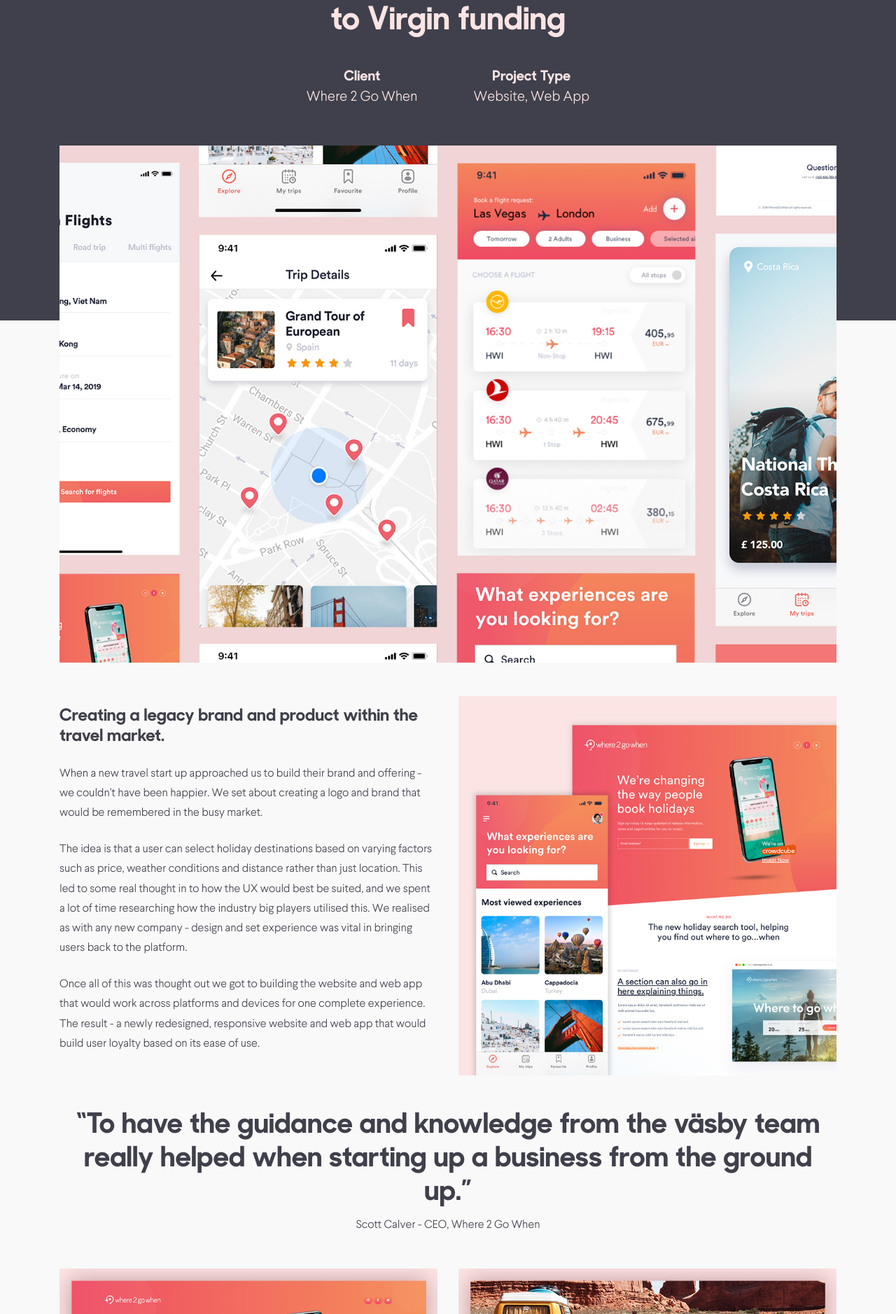
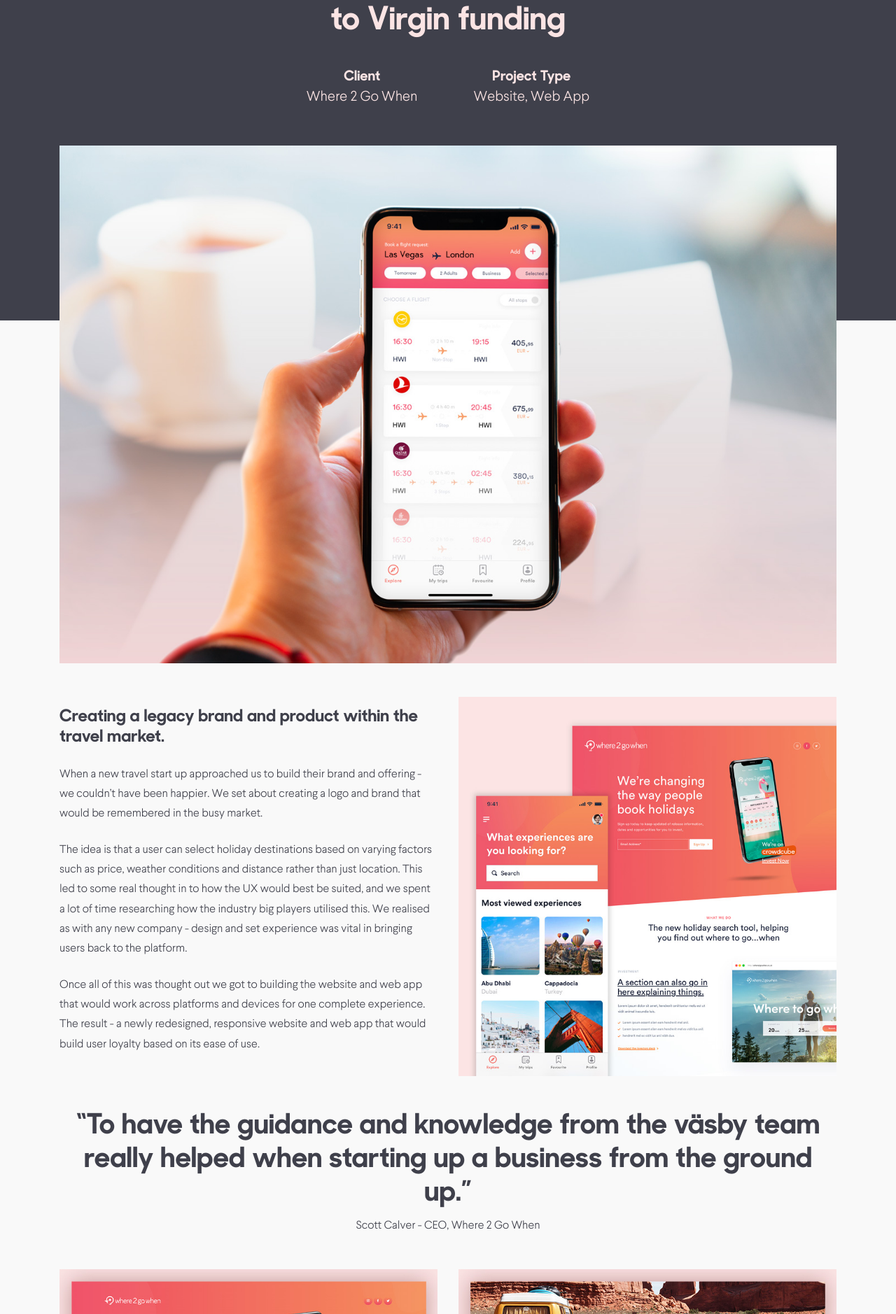
Before and after one commit to ifancyabroad/vasby, a Jekyll site: the page built from _case_studies/w2gw.md, in a window 1280 px wide. Shown: the part 379-2257 px from the top of the page at 70% size. Built offline with Jekyll 4.4.1, drawn with Linux system fonts in a browser that asks for light colours; nearby versions of some CDN libraries.

Commit message:
Change w2gw images

```diff
--- a/_case_studies/w2gw.md
+++ b/_case_studies/w2gw.md
@@ -7,7 +7,7 @@
 tag: Building a travel startup from the ground up to Virgin funding
 client: Where 2 Go When
 type: Website, Web App
-featured_image: w2gw_large_02.jpg
+featured_image: w2gw_large_01.jpg
 image_1: w2gw_small_01.jpg
 image_2: w2gw_small_02.jpg
 image_3: w2gw_small_03.jpg
@@ -15,7 +15,7 @@
 quote: “To have the guidance and knowledge from the väsby team really helped when starting up a business from the ground up.”
 quote_label: Scott Calver - CEO, Where 2 Go When
 site_url: http://www.where2gowhen.co.uk
-site_image: w2gw_large_01.jpg
+site_image: w2gw_large_02.jpg
 content_title: Creating a legacy brand and product within the travel market.
 ---
 <p class="mb-4">When a new travel start up approached us to build their brand and offering - we couldn’t have been happier. We set about creating a logo and brand that would be remembered in the busy market.</p>
```
Also changed, not shown: assets/images/w2gw_large_01.jpg.
